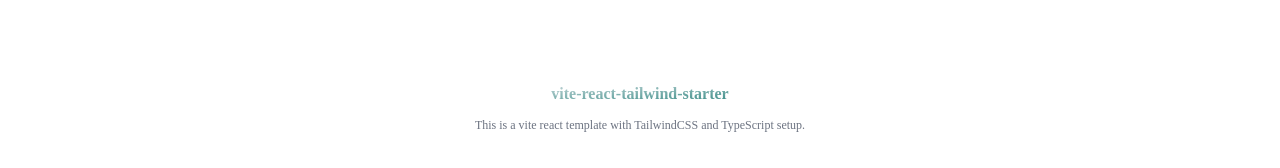
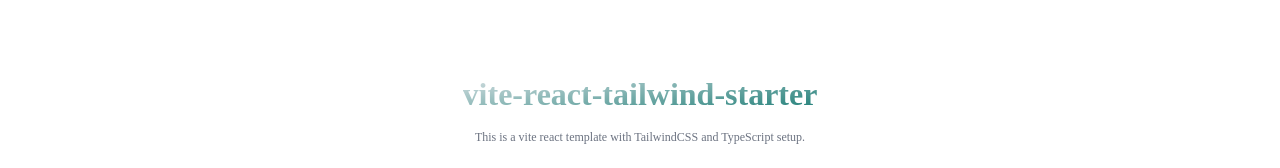
Before and after one commit to Bhusnar5044/qp-react-assessment, a React (Vite) app: page / in a window 1280 px wide. Shown: the part 190-358 px from the top of the page. Built offline with nearby package versions, Linux system fonts and the light colour scheme.

Commit message:
fix: updated tailwind config

```diff
--- a/tailwind.config.ts
+++ b/tailwind.config.ts
@@ -1,4 +1,3 @@
-/* eslint-disable import/no-extraneous-dependencies */
 import tailwindTypography from '@tailwindcss/typography';
 import type { Config } from 'tailwindcss';
 import { fontFamily } from 'tailwindcss/defaultTheme';
@@ -16,6 +15,8 @@
       md: '0.9375rem',
       lg: '1.125rem',
       xl: '1.5rem',
+      '2xl': '1.75rem',
+      '3xl': '2rem'
     },
     extend: {
       colors: {
```
